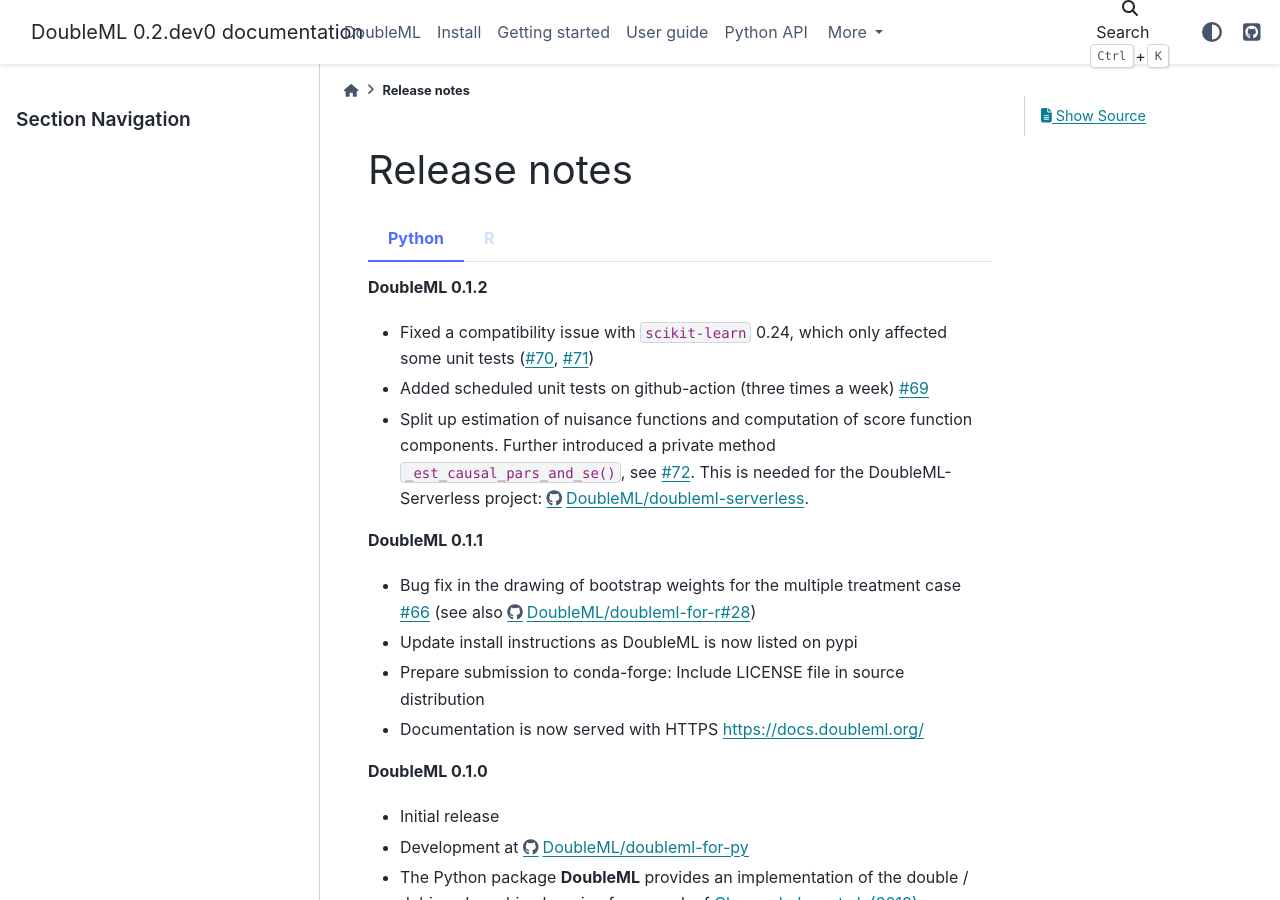
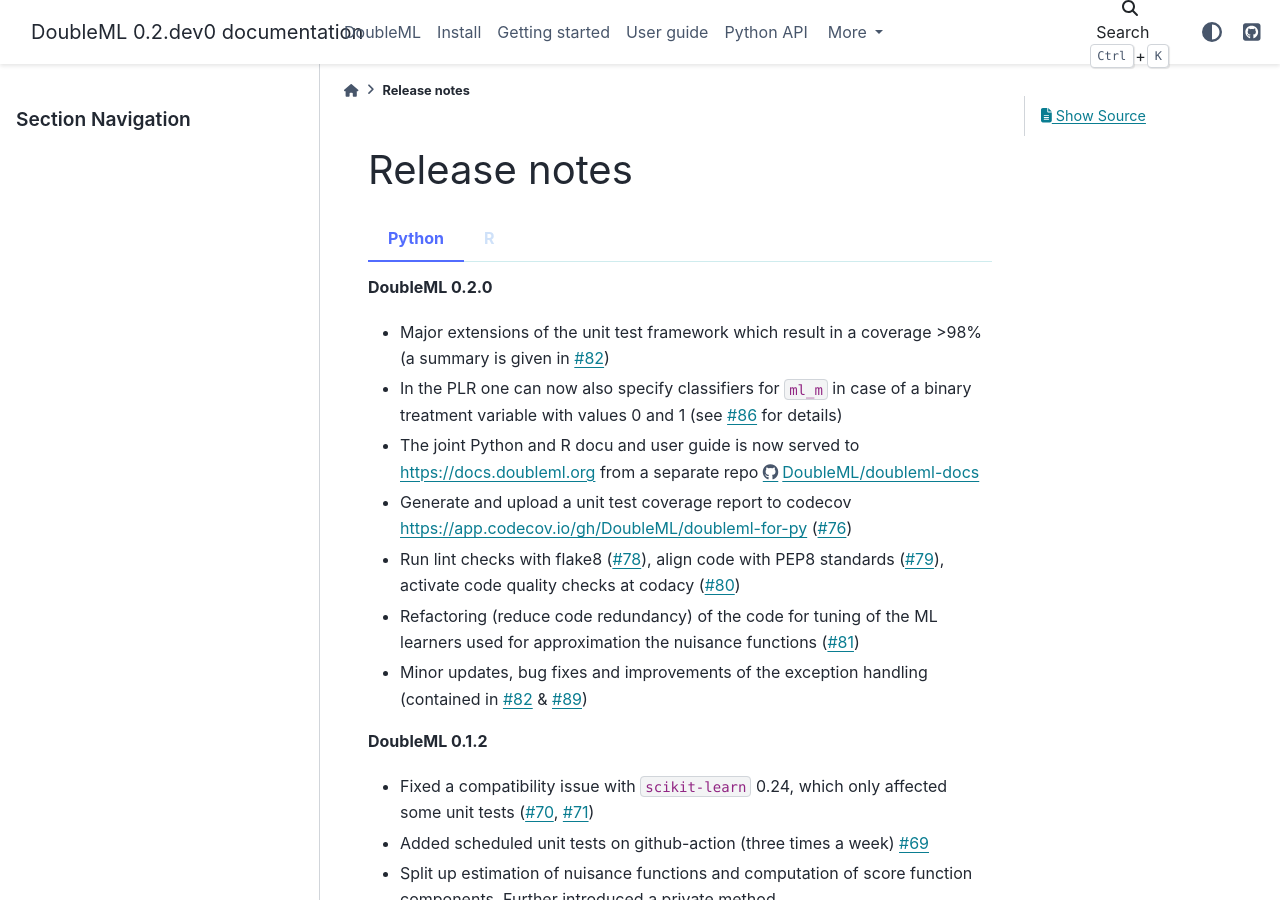
Before and after one commit to DoubleML/doubleml-docs, a Sphinx documentation site: the page built from doc/release/release.rst, in a window 1280 px wide and 900 px high. Built offline with Sphinx 7.4.7 and the PyData theme 0.15.4, drawn with Linux system fonts in a browser that asks for light colours; pages that are not in the unit, such as notebooks, are missing from menus.

Commit message:
add release notes for version 0.2.0 of the Python package

```diff
--- a/doc/release/release.rst
+++ b/doc/release/release.rst
@@ -4,6 +4,27 @@
 =============
 
 .. tabbed:: Python
+
+    **DoubleML 0.2.0**
+
+    - Major extensions of the unit test framework which result in a coverage >98% (a summary is given in
+      `#82 <https://github.com/DoubleML/doubleml-for-py/pull/82>`_)
+    - In the PLR one can now also specify classifiers for ``ml_m`` in case of a binary treatment variable with values 0
+      and 1 (see `#86 <https://github.com/DoubleML/doubleml-for-py/pull/86>`_ for details)
+    - The joint Python and R docu and user guide is now served to
+      `https://docs.doubleml.org <https://docs.doubleml.org>`_ from a separate repo
+      `https://github.com/DoubleML/doubleml-docs <https://github.com/DoubleML/doubleml-docs>`_
+    - Generate and upload a unit test coverage report to codecov
+      `https://app.codecov.io/gh/DoubleML/doubleml-for-py <https://app.codecov.io/gh/DoubleML/doubleml-for-py>`_
+      (`#76 <https://github.com/DoubleML/doubleml-for-py/pull/76>`_)
+    - Run lint checks with flake8 (`#78 <https://github.com/DoubleML/doubleml-for-py/pull/78>`_), align code with PEP8
+      standards (`#79 <https://github.com/DoubleML/doubleml-for-py/pull/79>`_), activate code quality checks at codacy
+      (`#80 <https://github.com/DoubleML/doubleml-for-py/pull/80>`_)
+    - Refactoring (reduce code redundancy) of the code for tuning of the ML learners used for approximation the
+      nuisance functions (`#81 <https://github.com/DoubleML/doubleml-for-py/pull/81>`_)
+    - Minor updates, bug fixes and improvements of the exception handling
+      (contained in `#82 <https://github.com/DoubleML/doubleml-for-py/pull/82>`_ &
+      `#89 <https://github.com/DoubleML/doubleml-for-py/pull/89>`_)
 
     **DoubleML 0.1.2**
 
```
